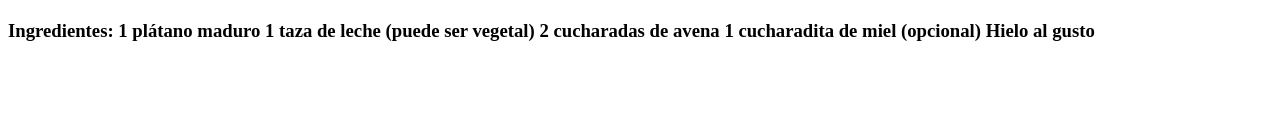
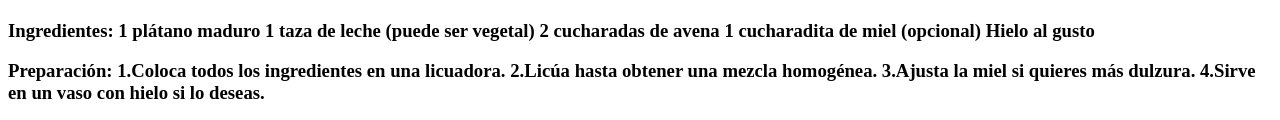
Before and after one commit to Garu84/Recetas, a plain HTML site: page index.html in a window 1280 px wide. Shown: the part 2259-2379 px from the top of the page. Before the commit the page ends 2319 px from the top, so only its background shows below. Drawn offline with Linux system fonts and the light colour scheme.

Commit message:
agregue lista de pasos para el batido

```diff
--- a/index.html
+++ b/index.html
@@ -103,5 +103,13 @@
         1 cucharadita de miel (opcional)
         Hielo al gusto
     </h3>
+    <h3>
+        Preparación:
+
+        1.Coloca todos los ingredientes en una licuadora.
+        2.Licúa hasta obtener una mezcla homogénea.
+        3.Ajusta la miel si quieres más dulzura.
+        4.Sirve en un vaso con hielo si lo deseas.
+    </h3>
 </body>
 </html>
```
